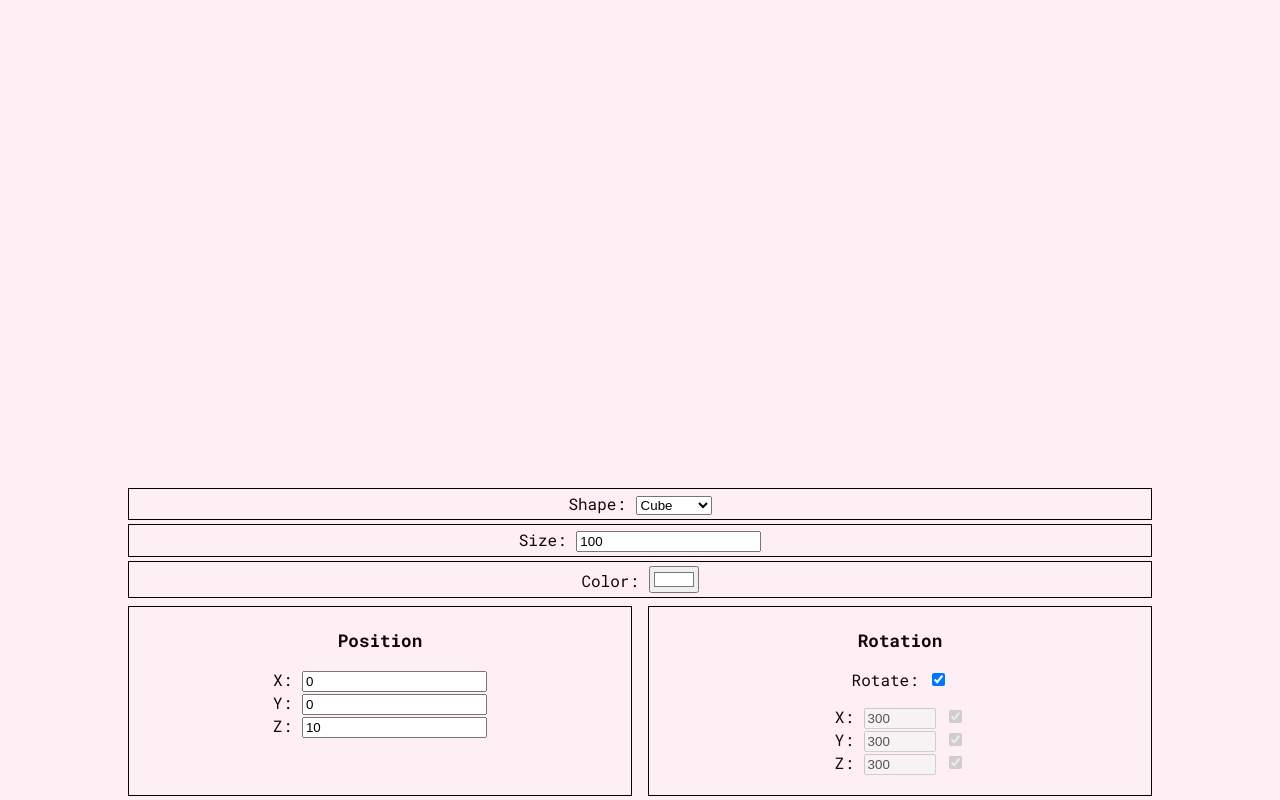
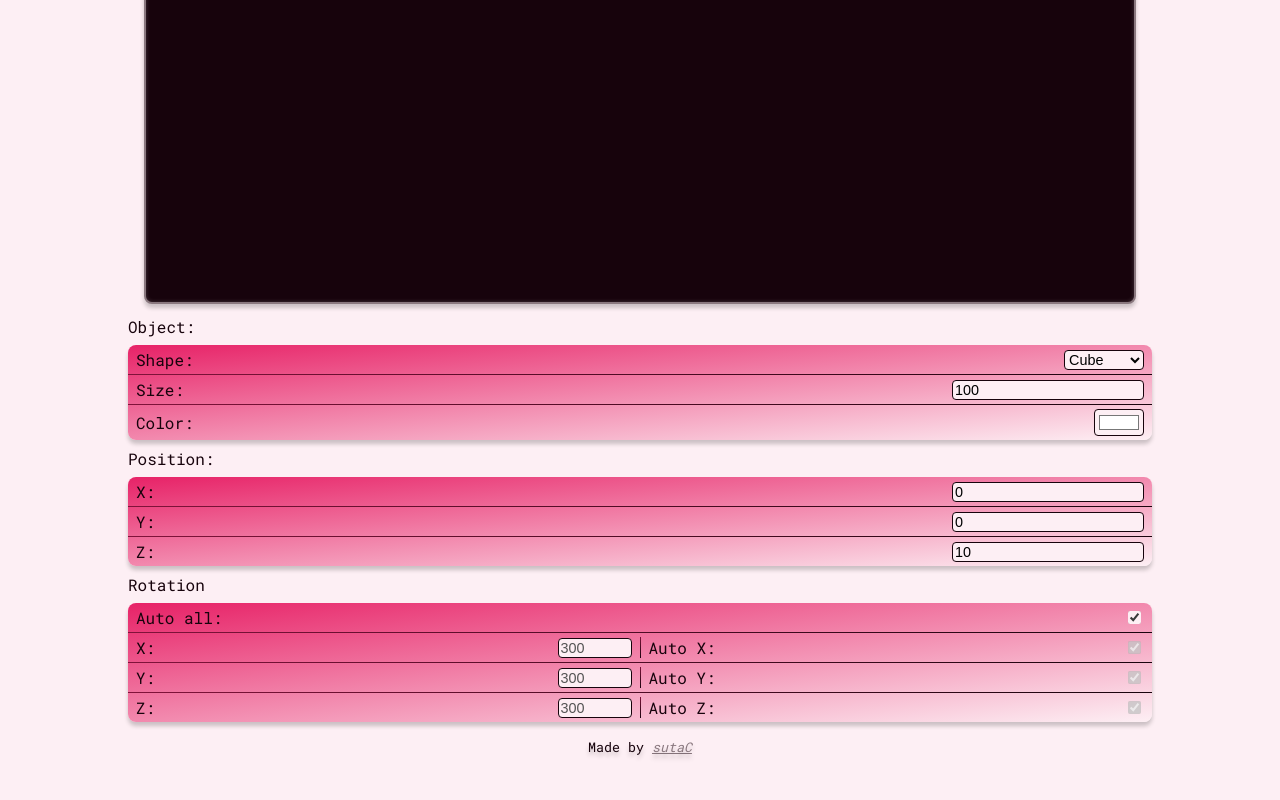
Before and after one commit to sutaC/Renderer3D, a SvelteKit app: page /objects in a window 1280 px wide. Shown: the part 368-1168 px from the top of the page. After the commit the page ends 1140 px from the top, so only its background shows below. Built offline with nearby package versions, Linux system fonts and the light colour scheme; no server answers.

Commit message:
Basic objects styles

```diff
--- a/src/lib/comonents/Footer.svelte
+++ b/src/lib/comonents/Footer.svelte
@@ -1,9 +1,5 @@
-<script lang="ts">
-	export let subtext = '';
-</script>
-
 <footer>
-	<small class="subtext">{subtext}</small>
+	<small class="subtext"><slot /></small>
 	<small
 		>Made by <a href="http://github.com/sutaC" target="_blank" rel="noopener noreferrer">sutaC</a
 		></small
--- a/src/routes/+layout.svelte
+++ b/src/routes/+layout.svelte
@@ -87,4 +87,14 @@
 	:global(small) {
 		font-size: 0.833rem; /* 13.28px */
 	}
+
+	/* --- */
+
+	:global(:where(input, select, option)) {
+		accent-color: var(--clr-background);
+		font-size: 0.9rem;
+		border: 1px solid var(--clr-text);
+		border-radius: 0.25rem;
+		background-color: var(--clr-background);
+	}
 </style>
--- a/src/routes/objects/+page.svelte
+++ b/src/routes/objects/+page.svelte
@@ -1,5 +1,8 @@
 <script lang="ts">
 	import Header from '$lib/Comonents/Header.svelte';
+	import Footer from '$lib/Comonents/Footer.svelte';
+	import Card from '$lib/Comonents/Card.svelte';
+	import Canvas from '$lib/Comonents/Canvas.svelte';
 	import { EngineState } from '$lib/EngineUtils/Engine';
 	import type { ShapeNames } from '$lib/EngineUtils/Shape';
 	import { ObjectsShowcase } from '$lib/Showcases/ObjectsShowcase';
@@ -20,11 +23,11 @@
 	let position: { x: number; y: number; z: number } = { x: 0, y: 0, z: 10 };
 
 	let engine: ObjectsShowcase | undefined = undefined;
-
-	let fps = 0;
+	let loading: boolean = true;
+	let fps: number | null = 0;
 
 	onMount(() => {
-		const canvas = document.querySelector('canvas') as HTMLCanvasElement;
+		const canvas = document.getElementById('cvs') as HTMLCanvasElement;
 
 		// Sets canvas size
 		const resolution: { width: number; height: number } = JSON.parse(
@@ -39,6 +42,7 @@
 
 		engine.onready = (eng) => {
 			eng.run();
+			loading = false;
 			// FPS page update
 			fpsIntervalId = setInterval(() => (fps = eng.getFPS()), 1000);
 		};
@@ -101,12 +105,14 @@
 <Header style="primary" {fps}>Objects Showcase</Header>
 
 <main>
-	<section class="canvasContainer">
-		<canvas></canvas>
-	</section>
+	<Canvas id="cvs" {loading} />
+</main>
 
-	<section class="controller">
-		<div class="field">
+<section class="info">
+	<div class="category">
+		<p class="caption">Object:</p>
+		<Card style="primary">
+			<div>
 				<label for="selectShape">Shape: </label>
 				<select
 					name="shape"
@@ -122,11 +128,10 @@
 					<option value="teapot">Teapot</option>
 					<option value="custom">Custom</option>
 				</select>
-
+			</div>
 			{#if selected === 'custom'}
-				<p class="highlight">Custom object</p>
-
-				<label for="inputObjFile">Obj file: </label>
+				<div>
+					<label for="inputObjFile">Custom obj:</label>
 					<input
 						type="file"
 						name="objFile"
@@ -134,48 +139,48 @@
 						accept=".obj"
 						on:input={(e) => handleAddFile(e)}
 					/>
+				</div>
 			{/if}
-		</div>
-
-		<div class="field">
+			<div>
 				<label for="inputSize">Size: </label>
 				<input type="number" name="size" id="inputSize" bind:value={size} min="0" />
 			</div>
-
-		<div class="field">
+			<div>
 				<label for="inputColor">Color: </label>
 				<input type="color" name="color" id="inputColor" bind:value={color} />
 			</div>
+		</Card>
+	</div>
 
-		<div class="wrap">
-			<div class="field">
-				<p class="highlight">Position</p>
-				<ul>
-					<li>
+	<div class="category">
+		<p class="caption">Position:</p>
+		<Card style="primary">
+			<div>
 				<label for="inputPositionX">X: </label>
 				<input type="number" id="inputPositionX" name="positionX" bind:value={position.x} />
-					</li>
-					<li>
+			</div>
+			<div>
 				<label for="inputPositionY">Y: </label>
 				<input type="number" id="inputPositionY" name="positionY" bind:value={position.y} />
-					</li>
-					<li>
+			</div>
+			<div>
 				<label for="inputPositionZ">Z: </label>
 				<input type="number" id="inputPositionZ" name="positionZ" bind:value={position.z} />
-					</li>
-				</ul>
+			</div>
+		</Card>
 	</div>
 
-			<div class="field">
-				<p class="highlight">Rotation</p>
+	<div class="category">
+		<p class="caption">Rotation</p>
 
+		<Card style="primary">
 			<div>
-					<label for="inputRotate">Rotate: </label>
+				<label for="inputRotate">Auto all: </label>
 				<input type="checkbox" name="rotate" id="inputRotate" bind:checked={rotateAll} />
 			</div>
 
-				<ul>
-					<li>
+			<div>
+				<div class="subfield">
 					<label for="inputRotationX">X: </label>
 					<input
 						type="number"
@@ -186,6 +191,9 @@
 						bind:value={rotation.x}
 						disabled={rotate.x}
 					/>
+				</div>
+				<div class="subfield">
+					<label for="inputRotateX">Auto X:</label>
 					<input
 						type="checkbox"
 						name="rotateX"
@@ -193,8 +201,10 @@
 						bind:checked={rotate.x}
 						disabled={rotateAll}
 					/>
-					</li>
-					<li>
+				</div>
+			</div>
+			<div>
+				<div class="subfield">
 					<label for="inputRotationY">Y: </label>
 					<input
 						type="number"
@@ -205,6 +215,9 @@
 						bind:value={rotation.y}
 						disabled={rotate.y}
 					/>
+				</div>
+				<div class="subfield">
+					<label for="inputRotateY">Auto Y: </label>
 					<input
 						type="checkbox"
 						name="rotateY"
@@ -212,8 +225,10 @@
 						bind:checked={rotate.y}
 						disabled={rotateAll}
 					/>
-					</li>
-					<li>
+				</div>
+			</div>
+			<div>
+				<div class="subfield">
 					<label for="inputRotationZ">Z: </label>
 					<input
 						type="number"
@@ -224,6 +239,9 @@
 						bind:value={rotation.z}
 						disabled={rotate.z}
 					/>
+				</div>
+				<div class="subfield">
+					<label for="inputRotateZ">Auto Z:</label>
 					<input
 						type="checkbox"
 						name="rotateZ"
@@ -231,61 +249,45 @@
 						bind:checked={rotate.z}
 						disabled={rotateAll}
 					/>
-					</li>
-				</ul>
 				</div>
 			</div>
+		</Card>
+	</div>
 </section>
-</main>
+
+<Footer />
 
 <style>
-	.highlight {
-		font-weight: bold;
-		font-size: 1.1em;
+	.caption {
+		margin: 0.5rem 0;
 	}
 
 	main {
-		display: flex;
-		justify-content: center;
-		align-items: start;
-		gap: 1rem;
-		width: 80%;
-		flex-wrap: wrap;
-		margin: auto;
-	}
-
-	main > * {
-		flex: 1;
-		min-width: fit-content;
-	}
-
-	.canvasContainer {
 		text-align: center;
 	}
 
-	.wrap {
+	.info {
+		max-width: 80%;
+		margin: 0 auto 1rem;
+	}
+
+	.subfield {
 		display: flex;
 		justify-content: space-between;
-		align-items: stretch;
-		gap: 1rem;
+		align-items: center;
+		flex: 1;
+		padding-right: 0.5rem;
+		border-right: 1px solid transparent;
+		border-image: var(--grd-shade-primary) 1;
 	}
 
-	.wrap > * {
-		flex: 1;
+	.subfield:last-child {
+		padding-right: 0;
+		padding-left: 0.5rem;
+		border: none;
 	}
 
-	.field {
-		text-align: center;
-		margin: 0.25rem 0;
-		padding: 0.25rem;
-		border: 1px solid #000;
-	}
-
-	.field ul {
-		padding: 0;
-	}
-
-	.field li {
-		list-style: none;
+	input[type='file'] {
+		max-width: 33%;
 	}
 </style>
--- a/src/routes/options/+page.svelte
+++ b/src/routes/options/+page.svelte
@@ -204,7 +204,6 @@
 
 <style>
 	main {
-		accent-color: var(--clr-background);
 		width: 80%;
 		margin: auto;
 	}
@@ -220,13 +219,4 @@
 		margin: 0 0 1rem;
 		text-shadow: 0 4px 4px hsla(0, 0%, 0%, 0.2);
 	}
-
-	input,
-	select,
-	option {
-		font-size: 0.9rem;
-		border: 1px solid var(--clr-text);
-		border-radius: 0.25rem;
-		background-color: var(--clr-background);
-	}
 </style>
```
Also changed, not shown: src/routes/camera/+page.svelte (+12 -16 lines). Lines whose indentation alone changed are shown as unchanged.
